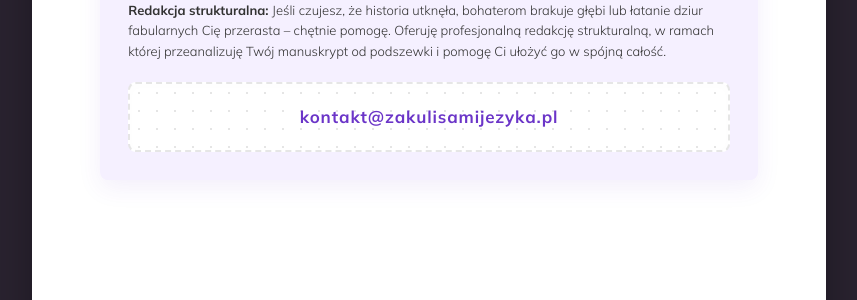
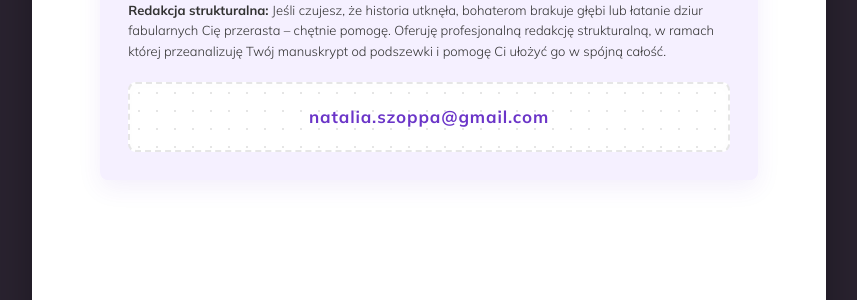
Before and after one commit to Bonnie00726/nataliaszoppa, a Jekyll site: the page arkusz diagnostyczny.html, which Jekyll copies as it is, in a window 1280 px wide and 900 px high, scrolled down 29181 px. Shown: the part 342-642 px from the top of the window, without its empty margins (211-1068 px from the left). Built offline with Jekyll 4.4.1, drawn with Linux system fonts in a browser that asks for light colours.

Commit message:
Update arkusz diagnostyczny.html

```diff
--- a/arkusz diagnostyczny.html
+++ b/arkusz diagnostyczny.html
@@ -1529,7 +1529,7 @@
         </p>
 
         <div class="dot-grid-box short" style="margin-top: 20px; min-height: 70px; display: flex; align-items: center; justify-content: center; background-color: #fff;">
-          <span style="font-family: var(--sans); font-size: 17px; font-weight: 700; color: var(--grad-start); letter-spacing: 0.05em;">kontakt@zakulisamijezyka.pl</span>
+          <span style="font-family: var(--sans); font-size: 17px; font-weight: 700; color: var(--grad-start); letter-spacing: 0.05em;">natalia.szoppa@gmail.com</span>
         </div>
       </div>
 
```
